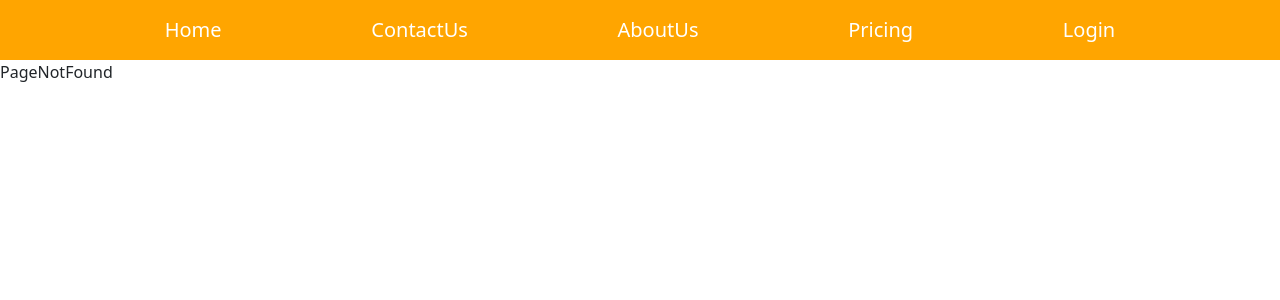
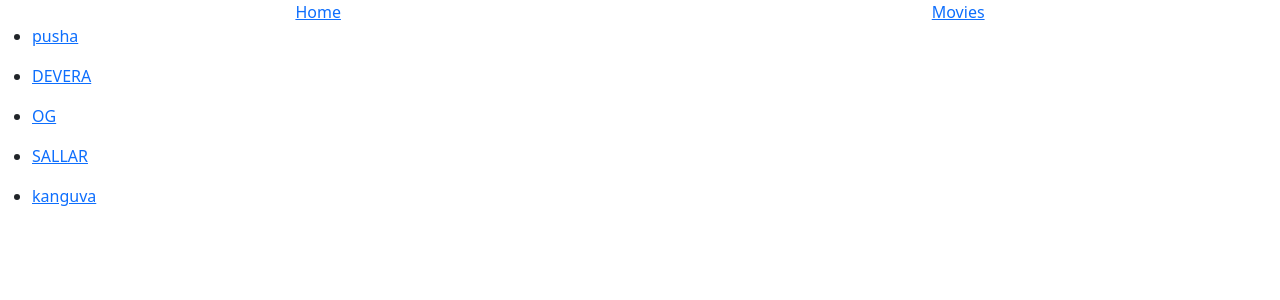
Before and after one commit to sriram507/React-tasks, a React (Create React App) app: page /movies in a window 1280 px wide. Shown: the top 300 px of the page. Built offline with nearby package versions, Linux system fonts and the light colour scheme.

Commit message:
useparams

```diff
--- a/src/App.jsx
+++ b/src/App.jsx
@@ -23,7 +23,8 @@
 import LoginForm from "./UiContent/functionalComps/loginComp";
 import Welcome from "./UiContent/functionalComps/Routingcomps/welcome";
 import './App.css';
-
+import MovieList from "./UiContent/dynamicrouting/movieList";
+import MovieDetails from "./UiContent/dynamicrouting/movieDetails";
 
 function App() {
   return (
@@ -64,7 +65,7 @@
 
 </Router> */}
 
-      <Router>
+      {/* <Router>
         <div
           style={{
             backgroundColor: "orange",
@@ -92,8 +93,31 @@
     <Route path="/Welcome" element={<Welcome/>}></Route>
 
      </Routes>
+      </Router> */}
+
+    <Router>
+     <div style={{display:"flex",justifyContent:"space-around"}}>
+      <Link to ="/home" >Home</Link>
+      <Link to ="/movies" >Movies</Link>
+      </div>
+
+
+  <Routes>
+
+  <Route path="/home" element={<Home/>}></Route>
+  <Route path="/movies" element={<MovieList/>}></Route>
+  <Route path="/movies/:id" element={<MovieDetails/>}></Route>
+
+  </Routes>
+
+
       </Router>
+
+
+
     </div>
+
+
   );
 }
 
--- /dev/null
+++ b/src/UiContent/dynamicrouting/movieDetails.jsx
@@ -0,0 +1,42 @@
+import React from 'react';
+import { useParams } from 'react-router-dom';
+
+
+
+export default function MovieDetails() {
+  const movies = [
+    { id: "1", movie: "pusha", cast: ["AA", "RASHMIKA", "SUKUMAR", "FAFA"] },
+    { id: 2, movie: "DEVERA", cast: ["NTR", "JAHNAVI", "SHIVA", "PRAKASHRAJ"] },
+    { id: 3, movie: "OG", cast: ["PSPK", "PRIYANKA", "SUJITH", "PRABHAS"] },
+    {
+      id: 4,
+      movie: "SALLAR",
+      cast: ["PRABHAS", "SHRUTHI", "PRASANTHNEEL", "PRUDHVIRAJ"],
+    },
+    {
+        id:"5",
+        movie:"kanguva",
+        cast:["surya","disha","karthi"]
+    }
+  ];
+
+const { id } = useParams();
+const movie = movies.find((a) => String(a.id) === id );
+
+if(!movie){return(<h1> movie not found</h1>)}
+  return (
+
+
+    <div>
+        <h1>{movie.movie}</h1>
+    </div>
+
+//   return (
+//  <div>
+//     {movies.map((a,b)=>(<ul>
+//         <li key={b}> <Link to={`/movies/${a.id}`}> {a.movie}</Link></li>
+//     </ul>)
+// )}
+//     </div>
+  );
+}
--- /dev/null
+++ b/src/UiContent/dynamicrouting/movieList.jsx
@@ -0,0 +1,29 @@
+import React from "react";
+import { Link, useParams } from "react-router-dom";
+
+export default function MovieList() {
+  const movies = [
+    { id: "1", movie: "pusha", cast: ["AA", "RASHMIKA", "SUKUMAR", "FAFA"] },
+    { id: 2, movie: "DEVERA", cast: ["NTR", "JAHNAVI", "SHIVA", "PRAKASHRAJ"] },
+    { id: 3, movie: "OG", cast: ["PSPK", "PRIYANKA", "SUJITH", "PRABHAS"] },
+    {
+      id: 4,
+      movie: "SALLAR",
+      cast: ["PRABHAS", "SHRUTHI", "PRASANTHNEEL", "PRUDHVIRAJ"],
+    },
+    {
+        id:"5",
+        movie:"kanguva",
+        cast:["surya","disha","karthi"]
+    }
+  ];
+
+return (<div>
+
+{movies.map((a,b)=>(<ul>
+<li key={b}> <Link to={`/movies/${a.id}`}>{a.movie}</Link></li>
+</ul>)
+)}
+</div>
+);
+}
```
